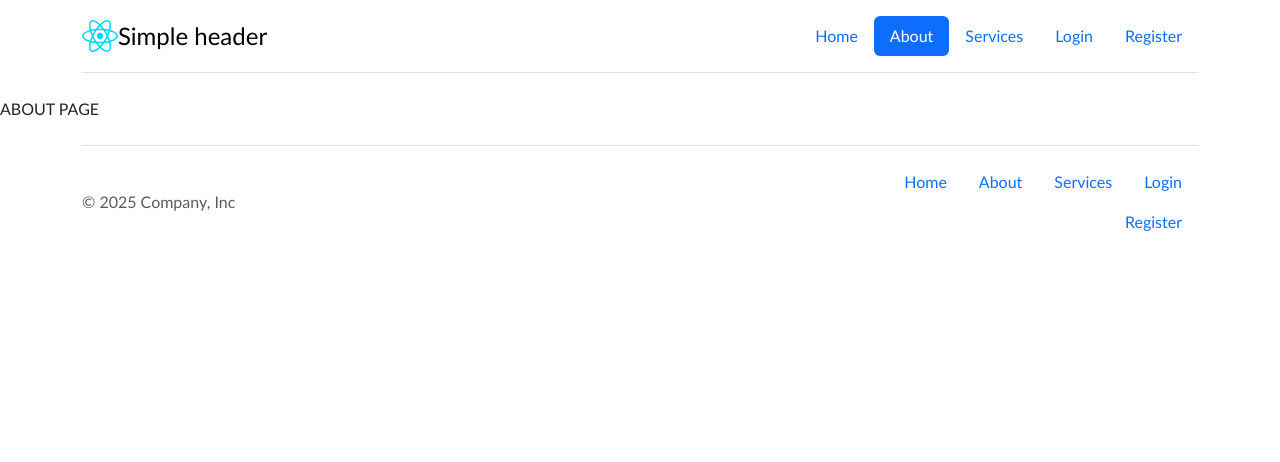
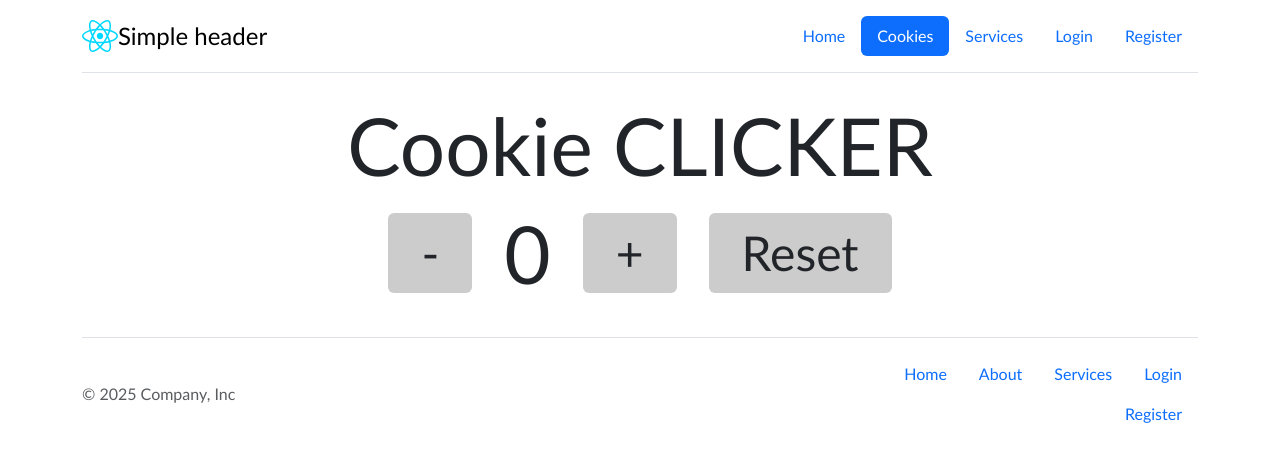
Before and after one commit to KetleriusLinas/55-grupe-react, a React (Vite) app: page /About in a window 1280 px wide. Shown: the top 462 px of the page. Built offline with nearby package versions, Linux system fonts and the light colour scheme.

Commit message:
cockie clicker

```diff
--- a/src/components/Header.jsx
+++ b/src/components/Header.jsx
@@ -14,7 +14,7 @@ export function Header() {
                         <NavLink to="/" className="nav-link">Home</NavLink>
                     </li>
                     <li className="nav-item">
-                        <NavLink to="/about" className="nav-link">About</NavLink>
+                        <NavLink to="/about" className="nav-link">Cookies</NavLink>
                     </li>
                     <li className="nav-item">
                         <NavLink to="/services" className="nav-link">Services</NavLink>
--- /dev/null
+++ b/src/components/cookie-clicker/CookieClicker.css
@@ -0,0 +1,19 @@
+.cookieClicker {
+    display: flex;
+    align-items: center;
+    justify-content: center;
+    gap: 2rem;
+}
+.cookieClicker .count {
+    font-size: 5rem;
+}
+.cookieClicker .btn {
+    display: flex;
+    align-items: center;
+    height: 5rem;
+    padding: 2rem;
+    font-size: 3rem;
+    line-height: 1rem;
+    background-color: #ccc;
+
+}
--- /dev/null
+++ b/src/components/cookie-clicker/CookieClicker.jsx
@@ -0,0 +1,37 @@
+import { useState } from 'react';
+import './CookieClicker.css'
+
+export function CookieCliker() {
+    const initialCountValue = 0;
+    const [count, setCount] = useState(initialCountValue);
+
+    // function handleMinusClick() {
+    //     setCount(count => count - 1)
+    // }
+
+
+    // function handleClick() {
+    //     setCount(count => count + 1)
+    // }
+
+        // function handleResetClick() {
+    //     setCount(() => initialCountValue)
+    // }
+
+    return (
+        <div>
+            <h1 className="display-1 cookieClicker">Cookie CLICKER</h1>
+            <div className="cookieClicker">
+                <button onClick={() => setCount((count) => count - 1)} className="btn">-</button>
+                <p className="count">{count}</p>
+                <button onClick={() => setCount((count) => count + 1)} className="btn">+</button>
+                <button onClick={() => setCount((initialCountValue))} className="btn">Reset</button>
+            </div>
+        </div>
+    );
+}
+
+// <button onClick={() => setCount((count) => count + 1)}>
+//   skaicius yra: {count}
+// </button>
+// </button>
--- a/src/pages/About.jsx
+++ b/src/pages/About.jsx
@@ -1,10 +1,17 @@
+import { CookieCliker } from "../components/cookie-clicker/CookieClicker";
 
 
 export function About() {
     return (
         <>
             <main>
-                ABOUT PAGE
+                <div className="container">
+                    <div className="row">
+                        <div className="col-12">
+                            <CookieCliker />
+                        </div>
+                    </div>
+                </div>
             </main>
         </>
     );
```
